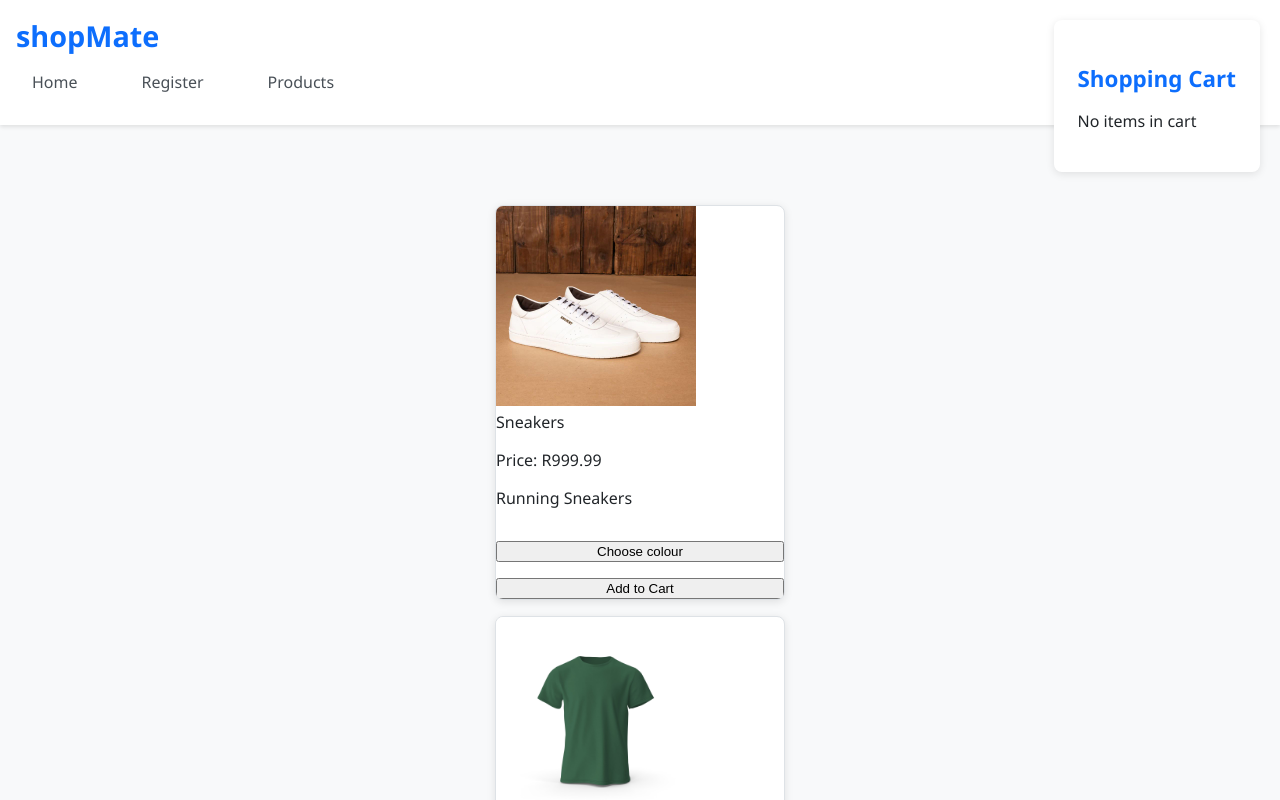
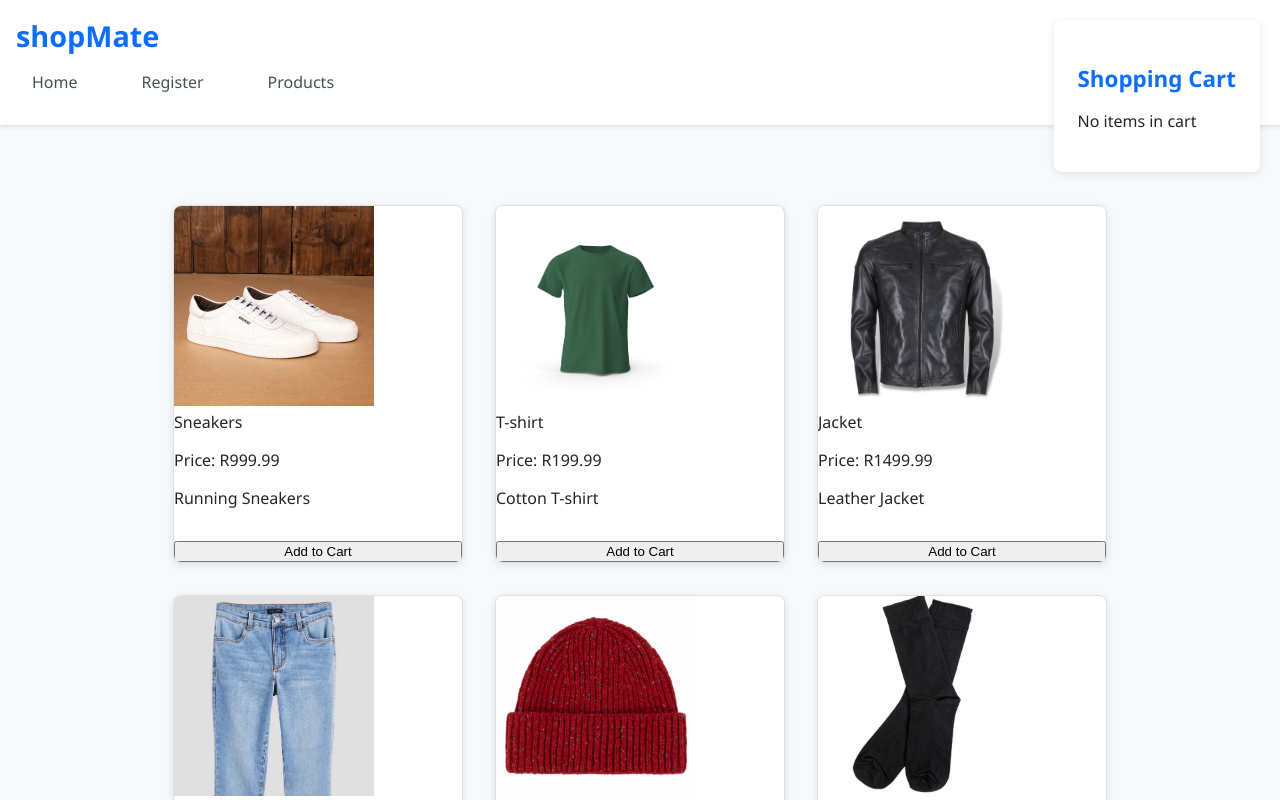
Before and after one commit to RealDan1/react-mart, a React (Create React App) app: page /products in a window 1280 px wide. Shown: the top 800 px of the page. Built offline with nearby package versions, Linux system fonts and the light colour scheme.

Commit message:
feat: fix product wrapping

```diff
--- a/src/App.css
+++ b/src/App.css
@@ -54,6 +54,12 @@ nav ul li a:hover {
 .products {
     padding: 2rem;
     display: flex;
+    justify-content: center;
+}
+
+.card-group {
+    display: flex;
+    flex-wrap: wrap;
     justify-content: center;
 }
 
--- a/src/components/Products.jsx
+++ b/src/components/Products.jsx
@@ -1,10 +1,7 @@
-// !!!!!!!!!!!!!!!!!! products component to display all products and add to cart using redux
-
 import React from 'react';
 import { useSelector, useDispatch } from 'react-redux';
 import { addItem } from '../store/cartSlice';
 import { Card, Button, CardGroup } from 'react-bootstrap';
-import DropDown from './DropDown';
 
 function Products() {
     const dispatch = useDispatch(); // useDispatch to add items to cart
@@ -16,7 +13,7 @@ function Products() {
 
     return (
         <div className="products">
-            <CardGroup>
+            <CardGroup className="card-group">
                 {products.map((item) => (
                     <Card
                         key={item.title}
@@ -34,8 +31,6 @@ function Products() {
                             <Card.Title>{item.title}</Card.Title> {/* product title */}
                             <Card.Text>Price: R{item.price}</Card.Text> {/* price */}
                             <Card.Text>{item.description}</Card.Text> {/* description */}
-                            <DropDown color1={item.color[0]} color2={item.color[1]} color3={item.color[2]} />{' '}
-                            {/* color dropdown */}
                             <Button variant="primary" onClick={() => handleAddToCart(item)}>
                                 Add to Cart
                             </Button>{' '}
```
Also changed, not shown: src/components/Register.jsx (+5 -11 lines), src/components/TotalPrice.jsx (indentation only).
